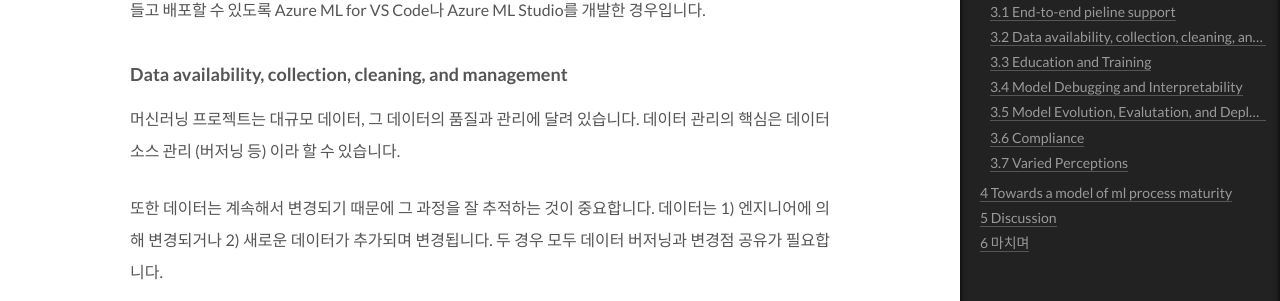
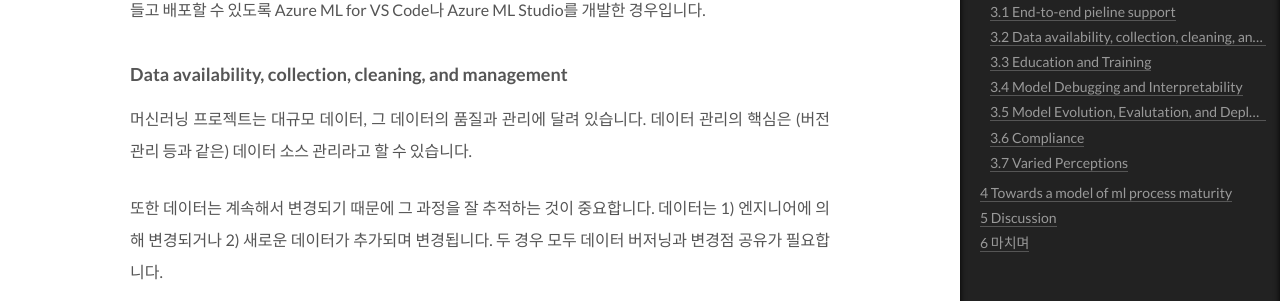
Before and after one commit to novdov/novdov.github.io, a Jekyll site: the page built from _posts/2019-07-24-Softward-engineering-for-machine-learning.md, in a window 1280 px wide and 1400 px high, scrolled down 2358 px. Shown: the part 149-450 px from the top of the window. Built offline with Jekyll 4.4.1, drawn with Linux system fonts in a browser that asks for light colours; comment, search, counter and statistics services are not loaded.

Commit message:
sty) style

```diff
--- a/_posts/2019-07-24-Softward-engineering-for-machine-learning.md
+++ b/_posts/2019-07-24-Softward-engineering-for-machine-learning.md
@@ -59,7 +59,7 @@ ML workflow (데이터 파이프라인, 하이퍼파라미터 튜닝 등)를 자
 
 ### Data availability, collection, cleaning, and management
 
-머신러닝 프로젝트는 대규모 데이터, 그 데이터의 품질과 관리에 달려 있습니다. 데이터 관리의 핵심은 데이터 소스 관리 (버저닝 등) 이라 할 수 있습니다.
+머신러닝 프로젝트는 대규모 데이터, 그 데이터의 품질과 관리에 달려 있습니다. 데이터 관리의 핵심은 (버전 관리 등과 같은) 데이터 소스 관리라고 할 수 있습니다.
 
 또한 데이터는 계속해서 변경되기 때문에 그 과정을 잘 추적하는 것이 중요합니다. 데이터는 1) 엔지니어에 의해 변경되거나 2) 새로운 데이터가 추가되며 변경됩니다. 두 경우 모두 데이터 버저닝과 변경점 공유가 필요합니다.
 
```
